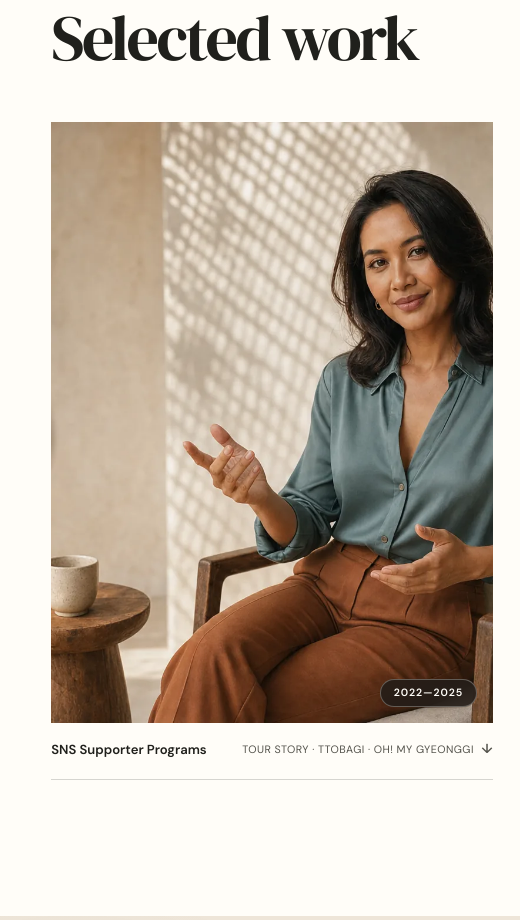
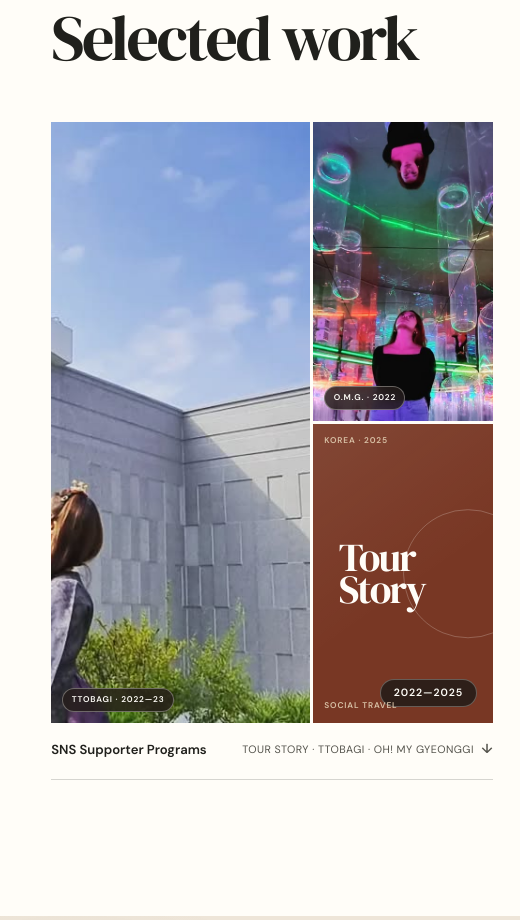
Before and after one commit to fbtopg/astrid-portfolio-website, a website: page index.html in a window 1280 px wide. Shown: the part 1100-2020 px from the top of the page, 0-520 px from the left. Drawn offline with Linux system fonts and the light colour scheme.

Commit message:
Feature SNS selected-work thumbnail

```diff
--- a/index.html
+++ b/index.html
@@ -147,8 +147,22 @@
           <div class="portfolio-grid">
             <figure class="portfolio-item portfolio-item-linked" data-reveal>
               <a class="portfolio-link" href="#sns-supporters">
-                <div class="portfolio-media portfolio-media-camera">
-                  <img src="assets/astrid-on-camera.webp" width="1536" height="1024" loading="lazy" alt="Editorial portfolio concept showing an Indonesian presenter speaking to camera in a warm studio">
+                <div class="portfolio-media portfolio-media-supporters">
+                  <div class="sns-work-thumbnail" aria-hidden="true">
+                    <div class="sns-work-shot sns-work-shot-rural">
+                      <img src="assets/sns-ttobagi-iksan.jpg" width="640" height="639" loading="lazy" decoding="async" alt="">
+                      <span>Ttobagi · 2022—23</span>
+                    </div>
+                    <div class="sns-work-shot sns-work-shot-gyeonggi">
+                      <img src="assets/sns-oh-my-gyeonggi-dongtan.jpg" width="640" height="640" loading="lazy" decoding="async" alt="">
+                      <span>O.M.G. · 2022</span>
+                    </div>
+                    <div class="sns-work-tour-story">
+                      <span>Korea · 2025</span>
+                      <strong>Tour<br>Story</strong>
+                      <small>Social travel</small>
+                    </div>
+                  </div>
                   <span class="portfolio-project-tag" aria-hidden="true">2022—2025</span>
                 </div>
                 <figcaption>
--- a/scripts/check-site.js
+++ b/scripts/check-site.js
@@ -53,6 +53,8 @@ const checks = [
   ["has native image dimensions", countMatches(html, /<img[^>]+width="\d+"[^>]+height="\d+"/g) >= 4],
   ["lazy-loads below-fold images", countMatches(html, /loading="lazy"/g) >= 3],
   ["uses optimized local editorial images", ["astrid-hero-portrait.webp", "astrid-on-camera.webp"].every((asset) => html.includes(asset))],
+  ["gives SNS supporter programs a dedicated selected-work thumbnail", /href="#sns-supporters"/.test(portfolioMarkup) && /class="portfolio-media portfolio-media-supporters"/.test(portfolioMarkup) && /class="sns-work-thumbnail" aria-hidden="true"/.test(portfolioMarkup) && ["sns-ttobagi-iksan.jpg", "sns-oh-my-gyeonggi-dongtan.jpg"].every((asset) => portfolioMarkup.includes(`assets/${asset}`)) && /class="sns-work-tour-story"/.test(portfolioMarkup)],
+  ["keeps the decorative SNS thumbnail collage out of the link name", countMatches(portfolioMarkup, /class="sns-work-shot(?:\s[^\"]*)?"[\s\S]*?<img[^>]+alt=""/g) === 2],
   ["features Juvelook Indonesia voice dubbing in selected work", /href="https:\/\/www\.instagram\.com\/reel\/DO0rRiBD0Sn\/"[^>]+target="_blank" rel="noopener noreferrer"/.test(portfolioMarkup) && /Juvelook Indonesia/.test(portfolioMarkup) && /Bahasa Indonesia voice dubbing · Marketing reel/.test(portfolioMarkup)],
   ["uses the optimized Juvelook campaign reel cover", /assets\/juvelook-indonesia-reel\.webp/.test(portfolioMarkup)],
   ["labels the Juvelook external link for assistive technology", /opens on Instagram in a new tab/.test(portfolioMarkup)],
--- a/styles.css
+++ b/styles.css
@@ -655,12 +655,108 @@ ul {
   transform: scale(1.015);
 }
 
-.portfolio-media-camera img {
-  object-position: 58% center;
-}
-
 .portfolio-media-voice img {
   object-position: center 34%;
+}
+
+.portfolio-media-supporters {
+  background: var(--espresso);
+}
+
+.sns-work-thumbnail {
+  display: grid;
+  height: 100%;
+  grid-template-columns: minmax(0, 1.18fr) minmax(0, 0.82fr);
+  grid-template-rows: repeat(2, minmax(0, 1fr));
+  gap: 3px;
+  background: var(--ivory);
+}
+
+.sns-work-shot,
+.sns-work-tour-story {
+  position: relative;
+  min-width: 0;
+  min-height: 0;
+  overflow: hidden;
+}
+
+.sns-work-shot-rural {
+  grid-row: 1 / -1;
+}
+
+.sns-work-shot img {
+  object-position: center;
+}
+
+.sns-work-shot-rural img {
+  object-position: 56% center;
+}
+
+.sns-work-shot span,
+.sns-work-tour-story > span,
+.sns-work-tour-story small {
+  position: absolute;
+  z-index: 2;
+  left: 0.7rem;
+  font-size: 0.52rem;
+  font-weight: 600;
+  letter-spacing: 0.1em;
+  line-height: 1.25;
+  text-transform: uppercase;
+}
+
+.sns-work-shot span {
+  bottom: 0.7rem;
+  border: 1px solid rgba(255, 253, 248, 0.32);
+  border-radius: 999px;
+  background: rgba(36, 29, 25, 0.82);
+  color: var(--ivory);
+  padding: 0.36rem 0.52rem;
+  -webkit-backdrop-filter: blur(8px);
+  backdrop-filter: blur(8px);
+}
+
+.sns-work-tour-story {
+  display: flex;
+  flex-direction: column;
+  justify-content: center;
+  background:
+    linear-gradient(145deg, rgba(255, 253, 248, 0.08), transparent 55%),
+    var(--clay-dark);
+  color: var(--ivory);
+  padding: clamp(1rem, 2vw, 1.65rem);
+}
+
+.sns-work-tour-story::after {
+  position: absolute;
+  top: 50%;
+  right: -22%;
+  width: 72%;
+  aspect-ratio: 1;
+  transform: translateY(-50%);
+  border: 1px solid rgba(255, 253, 248, 0.22);
+  border-radius: 50%;
+  content: "";
+}
+
+.sns-work-tour-story > span {
+  top: 0.75rem;
+  color: var(--sand);
+}
+
+.sns-work-tour-story strong {
+  position: relative;
+  z-index: 1;
+  font-family: var(--serif);
+  font-size: clamp(1.65rem, 3.1vw, 3rem);
+  font-weight: 400;
+  letter-spacing: -0.045em;
+  line-height: 0.8;
+}
+
+.sns-work-tour-story small {
+  bottom: 0.75rem;
+  color: var(--sand);
 }
 
 .portfolio-media-teuida {
@@ -1571,8 +1667,8 @@ ul {
     aspect-ratio: 4 / 5;
   }
 
-  .portfolio-media-camera,
-  .portfolio-item:first-child .portfolio-media-camera {
+  .portfolio-media-supporters,
+  .portfolio-item:first-child .portfolio-media-supporters {
     aspect-ratio: 4 / 3;
   }
 
```
Also changed, not shown: README.md.
